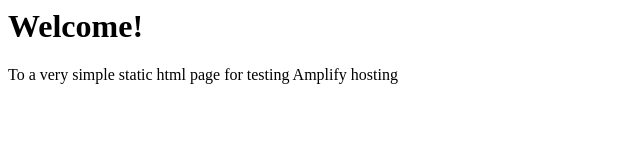
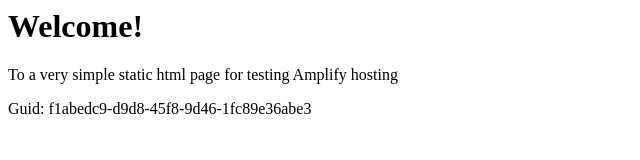
Before and after one commit to aws-aemilia-gru/Github-PR-Commit-Integration-Test-DoNotTouch-GithubWebhookPreviewCanaryTest-v1-prod-sa-east-1, a website: page src/index.html in a window 1280 px wide. Shown: the whole page, without its empty margins (0-640 px from the left). Drawn offline with Linux system fonts and the light colour scheme.

Commit message:
commit from integ tests

```diff
--- a/src/index.html
+++ b/src/index.html
@@ -1,3 +1,5 @@
+
+
 <html lang="en">
 
 <head>
@@ -10,6 +12,6 @@
 <body>
     <h1>Welcome!</h1>
     <p>To a very simple static html page for testing Amplify hosting</p>
-</body>
+    <p>Guid: f1abedc9-d9d8-45f8-9d46-1fc89e36abe3</p></body>
 
 </html>
```
